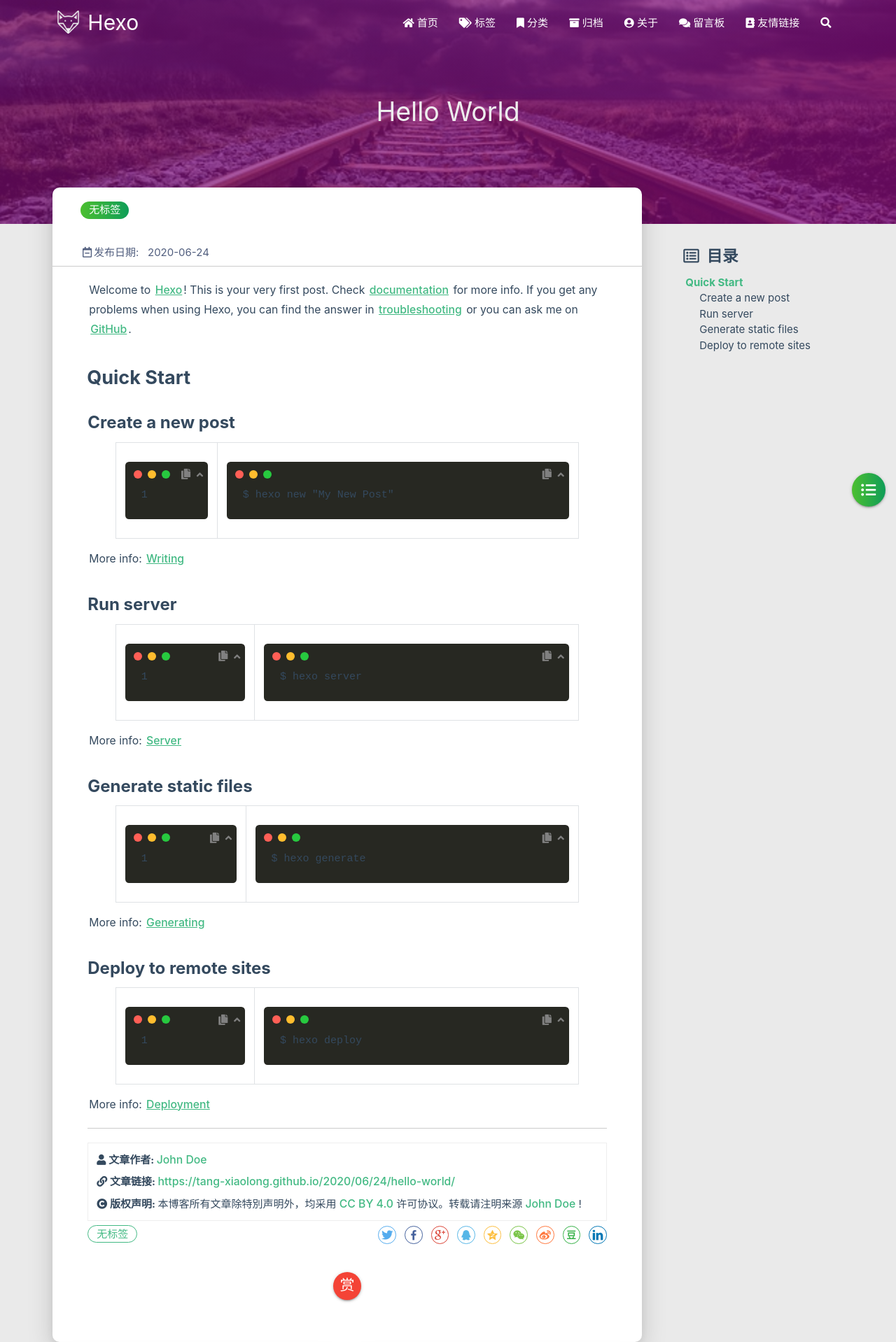
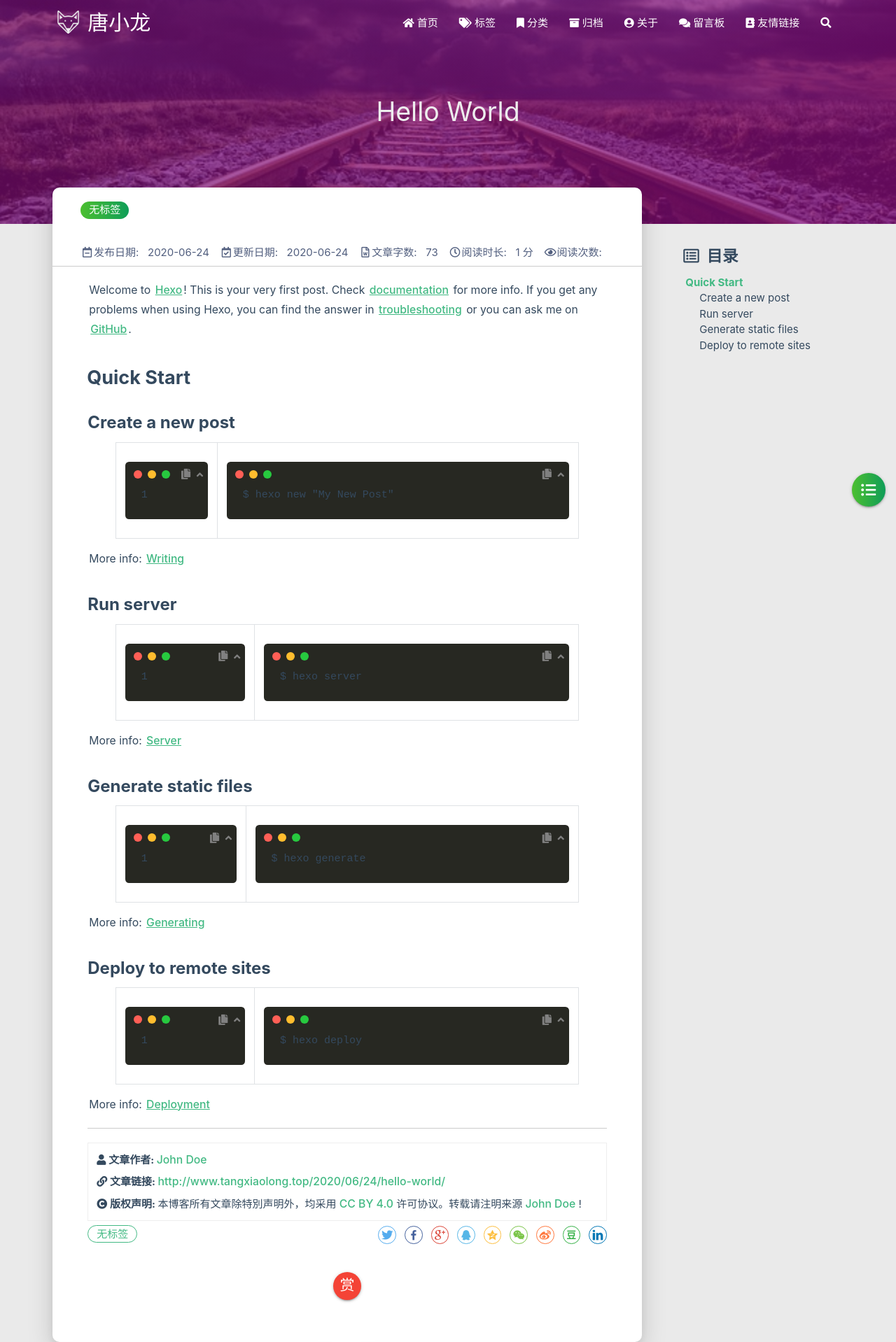
Before and after one commit to tang-xiaolong/tang-xiaolong.github.io, a plain HTML site: page 2020/06/24/hello-world/index.html in a window 1280 px wide. Shown: the top 1918 px of the page at 70% size. Drawn offline with Linux system fonts and the light colour scheme; some packages are replaced by stand-ins of ours; no server answers; a script that the page names is missing.

Commit message:
Site updated: 2020-06-24 14:05:02

```diff
--- a/2020/06/24/hello-world/index.html
+++ b/2020/06/24/hello-world/index.html
@@ -4,7 +4,7 @@
 
 <head>
     <meta charset="utf-8">
-    <meta name="keywords" content="Hello World, Hexo">
+    <meta name="keywords" content="Hello World, 唐小龙">
     <meta name="description" content="">
     <meta http-equiv="X-UA-Compatible" content="IE=edge">
     <meta name="viewport" content="width=device-width, initial-scale=1.0, user-scalable=no">
@@ -16,7 +16,7 @@
     <!-- Global site tag (gtag.js) - Google Analytics -->
 
 
-    <title>Hello World | Hexo</title>
+    <title>Hello World | 唐小龙</title>
     <link rel="icon" type="image/png" href="/favicon.png">
 
     <link rel="stylesheet" type="text/css" href="/libs/awesome/css/all.css">
@@ -41,7 +41,7 @@
 
                     <img src="/medias/logo.png" class="logo-img" alt="LOGO">
 
-                    <span class="logo-span">Hexo</span>
+                    <span class="logo-span">唐小龙</span>
                 </a>
             </div>
 
@@ -140,7 +140,7 @@
 
         <img src="/medias/logo.png" class="logo-img circle responsive-img">
 
-        <div class="logo-name">Hexo</div>
+        <div class="logo-name">唐小龙</div>
         <div class="logo-desc">
 
             Never really desperate, only the lost of the soul.
@@ -232,7 +232,7 @@
 
         <li><div class="divider"></div></li>
         <li>
-            <a href="https://tang-xiaolong.github.io/" class="waves-effect waves-light" target="_blank">
+            <a href="http://www.tangxiaolong.top/" class="waves-effect waves-light" target="_blank">
                 <i class="fab fa-github-square fa-fw"></i>Fork Me
             </a>
         </li>
@@ -289,7 +289,7 @@
     }
 </style>
 
-<a href="https://tang-xiaolong.github.io/" class="github-corner tooltipped hide-on-med-and-down" target="_blank"
+<a href="http://www.tangxiaolong.top/" class="github-corner tooltipped hide-on-med-and-down" target="_blank"
    data-tooltip="Fork Me" data-position="left" data-delay="50">
     <svg viewBox="0 0 250 250" aria-hidden="true">
         <path d="M0,0 L115,115 L130,115 L142,142 L250,250 L250,0 Z"></path>
@@ -447,11 +447,31 @@
 
 
 
+                <div class="post-date info-break-policy">
+                    <i class="far fa-calendar-check fa-fw"></i>更新日期:&nbsp;&nbsp;
+                    2020-06-24
+                </div>
 
 
 
+                <div class="info-break-policy">
+                    <i class="far fa-file-word fa-fw"></i>文章字数:&nbsp;&nbsp;
+                    73
+                </div>
 
 
+
+                <div class="info-break-policy">
+                    <i class="far fa-clock fa-fw"></i>阅读时长:&nbsp;&nbsp;
+                    1 分
+                </div>
+
+
+
+                    <div id="busuanzi_container_page_pv" class="info-break-policy">
+                        <i class="far fa-eye fa-fw"></i>阅读次数:&nbsp;&nbsp;
+                        <span id="busuanzi_value_page_pv"></span>
+                    </div>
 
             </div>
         </div>
@@ -496,7 +516,7 @@
                     </i>
                 </span>
                 <span class="reprint-info">
-                    <a href="https://tang-xiaolong.github.io/2020/06/24/hello-world/">https://tang-xiaolong.github.io/2020/06/24/hello-world/</a>
+                    <a href="http://www.tangxiaolong.top/2020/06/24/hello-world/">http://www.tangxiaolong.top/2020/06/24/hello-world/</a>
                 </span>
             </div>
             <div class="reprint__notice">
@@ -972,6 +992,9 @@ code[class*="language-"], pre[class*="language-"] { white-space: pre !important;
             |&nbsp;Theme&nbsp;<a href="https://github.com/blinkfox/hexo-theme-matery" target="_blank">Matery</a>
             <br>
 
+            &nbsp;<i class="fas fa-chart-area"></i>&nbsp;站点总字数:&nbsp;<span
+                class="white-color">73</span>&nbsp;字
+
 
 
 
```
Also changed, not shown: archives/2020/06/index.html (+9 -6 lines), archives/2020/index.html (+9 -6 lines), archives/index.html (+9 -6 lines), index.html (+10 -7 lines).
